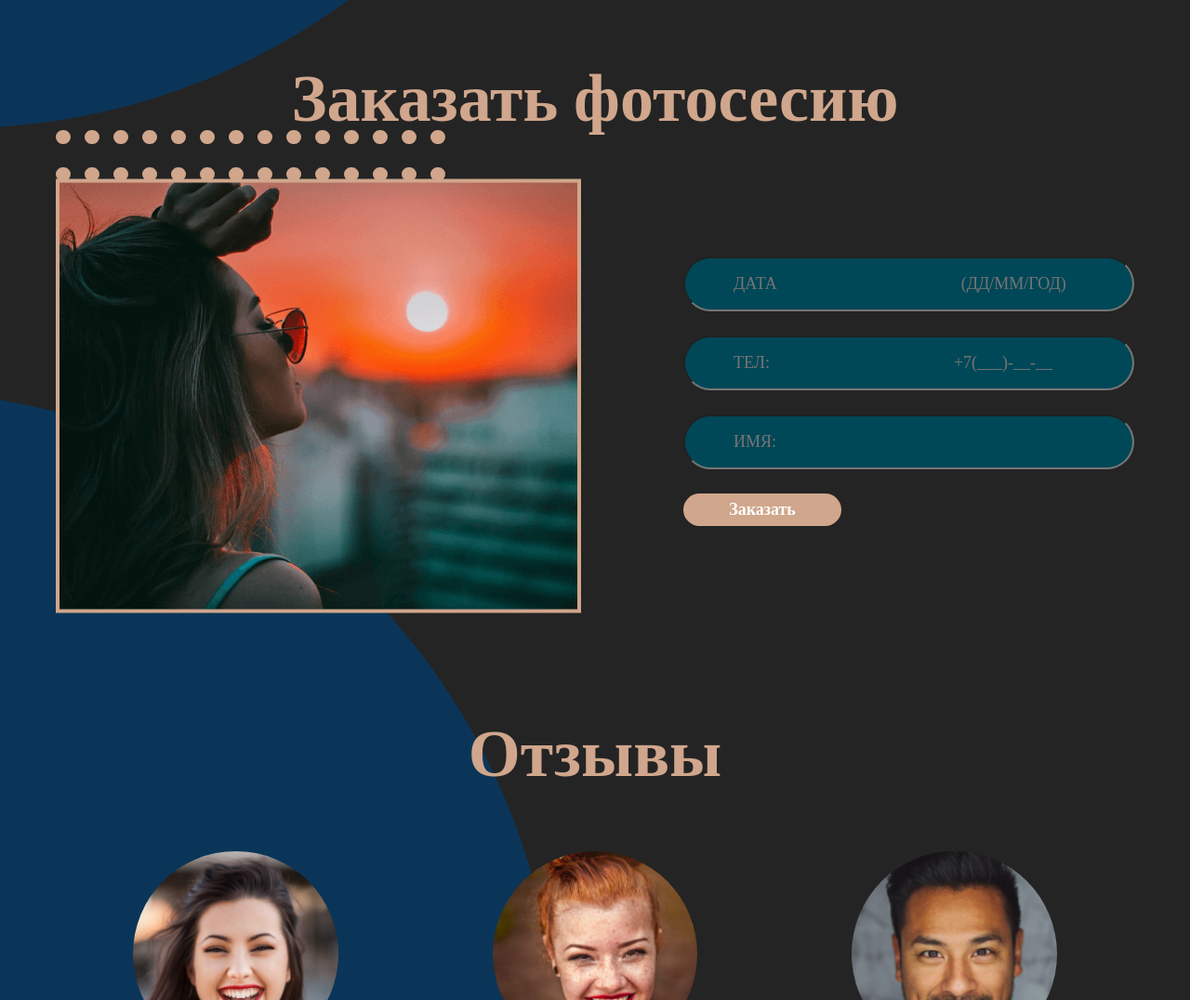
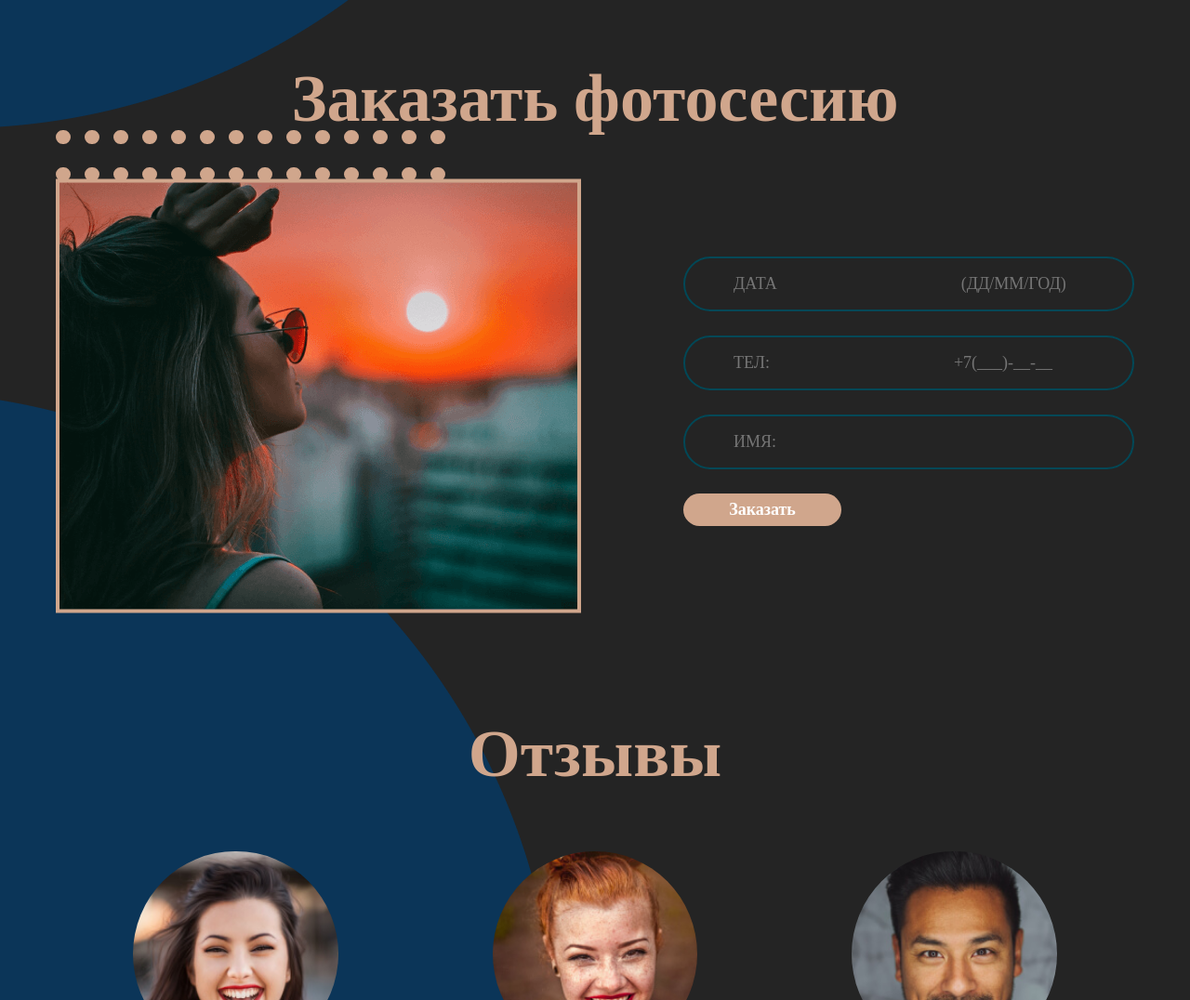
Before and after one commit to Andreil0000/fotik, a plain HTML site: page index.html in a window 1280 px wide. Shown: the part 2786-3862 px from the top of the page at 93% size. Drawn offline with nearby package versions, Linux system fonts and the light colour scheme.

Commit message:
привет

```diff
--- a/ccs/start.css
+++ b/ccs/start.css
@@ -425,23 +425,25 @@ width: 100%;
 
 .form-wrap {
   display: block;
- border-radius: 30px;
+  border-radius: 30px;
+
   width: 100%;
 }
 .form-email{
   color: #D0A68C;
+  border-radius: 30px;
+border: 2px solid #004857;
+background: #242424;
   font-family: Montserrat;
   font-size: 18px;
   font-style: normal;
   font-weight: 300;
   line-height: normal;
   text-transform: uppercase;
-  background-color: #004857;
   padding: 17px 52px;
 width: 100%;
 border-radius: 30px;
 }
-
 .flex_title {
   text-align: center;
   font-size: 72px;
```
